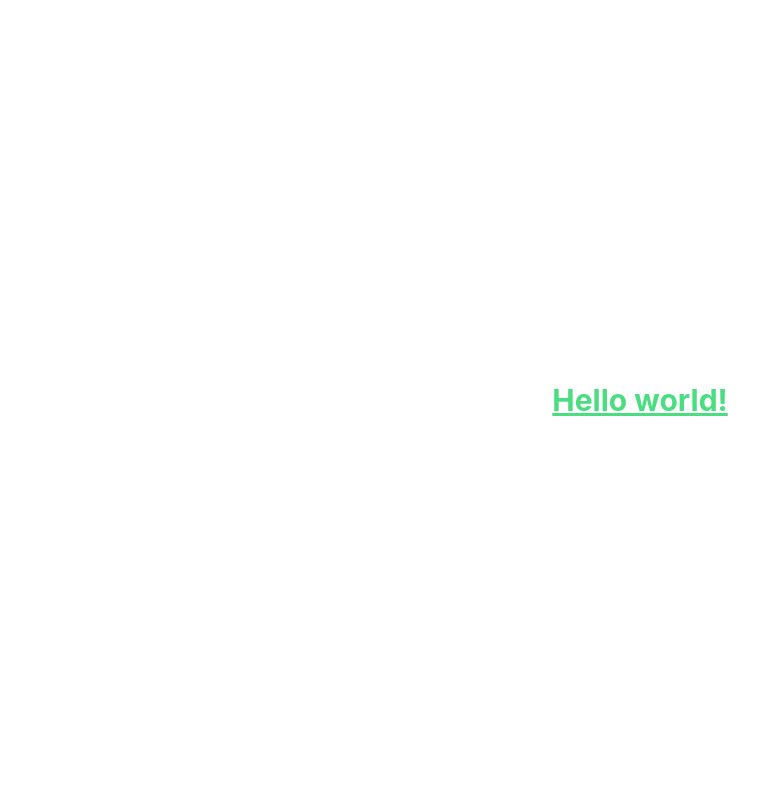
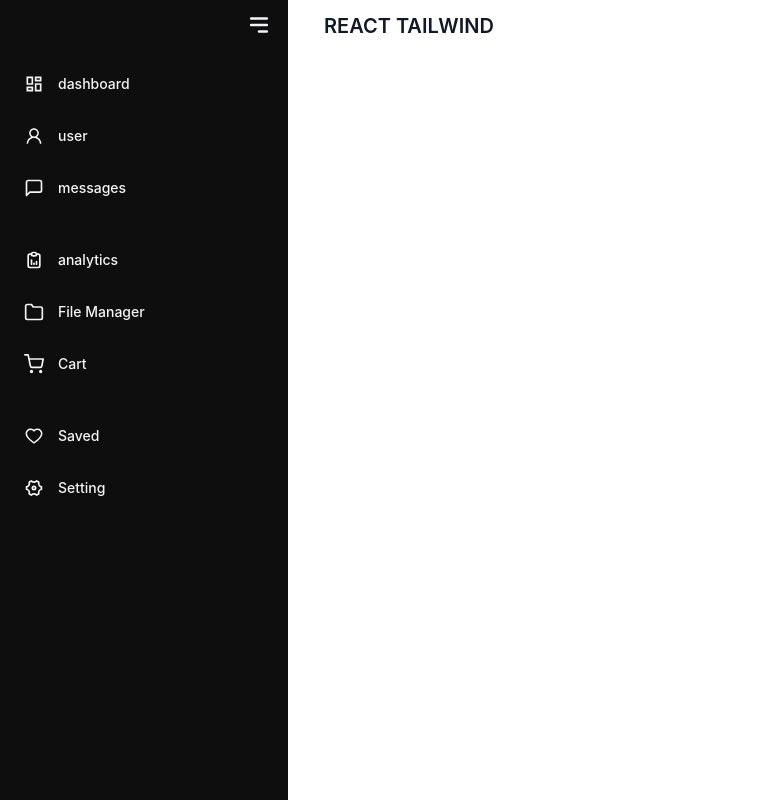
Before and after one commit to Nazninkamal/menufecture-client, a React (Create React App) app: page / in a window 1280 px wide. Shown: the whole page, without its empty margins (0-767 px from the left). Built offline with nearby package versions, Linux system fonts and the light colour scheme; no server answers.

Commit message:
code push

```diff
--- a/package.json
+++ b/package.json
@@ -10,8 +10,10 @@
     "@testing-library/jest-dom": "^5.16.5",
     "@testing-library/react": "^13.4.0",
     "@testing-library/user-event": "^13.5.0",
+    "npm": "^9.5.1",
     "react": "^18.2.0",
     "react-dom": "^18.2.0",
+    "react-icons": "^4.7.1",
     "react-redux": "^8.0.5",
     "react-router-dom": "^6.8.1",
     "react-scripts": "5.0.1",
--- /dev/null
+++ b/src/Canvas/Canvas .js
@@ -0,0 +1,98 @@
+import React, { Suspense } from "react";
+import { Canvas } from "@react-three/fiber";
+import {
+  EffectComposer,
+  DepthOfField,
+  Bloom,
+  ChromaticAberration,
+} from "@react-three/postprocessing";
+import { BlendFunction } from "postprocessing";
+import {
+  CubeCamera,
+  Environment,
+  OrbitControls,
+  PerspectiveCamera,
+} from "@react-three/drei";
+// import "./style.css";
+import { Car } from "./Car";
+// import { Boxes } from "./Boxes";
+
+// import { Ground } from "./Ground";
+// import { FloatingGrid } from "./FloatingGrid";
+// import { Rings } from "./Rings";
+
+function CarShow() {
+  return (
+    <>
+      <OrbitControls
+        target={[0, 0.35, 0]}
+        maxPolarAngle={1.45}
+      />
+
+      <PerspectiveCamera makeDefault fov={50} position={[3, 2, 5]} />
+
+      <color args={[0, 0, 0]} attach="background" />
+
+      <CubeCamera resolution={256} frames={Infinity}>
+        {(texture) => (
+          <>
+            <Environment map={texture} />
+            <Car />
+          </>
+        )}
+      </CubeCamera>
+
+      <spotLight
+        color={[1, 0.25, 0.7]}
+        intensity={1.5}
+        angle={0.6}
+        penumbra={0.5}
+        position={[5, 5, 0]}
+        castShadow
+        shadow-bias={-0.0001}
+      />
+      <spotLight
+        color={[0.14, 0.5, 1]}
+        intensity={2}
+        angle={0.6}
+        penumbra={0.5}
+        position={[-5, 5, 0]}
+        castShadow
+        shadow-bias={-0.0001}
+      />
+      {/* <Ground />
+      <FloatingGrid />
+      <Boxes />
+      <Rings /> */}
+
+      <EffectComposer>
+        {/* <DepthOfField focusDistance={0.0035} focalLength={0.01} bokehScale={3} height={480} /> */}
+        <Bloom
+          blendFunction={BlendFunction.ADD}
+          intensity={1.3} // The bloom intensity.
+          width={300} // render width
+          height={300} // render height
+          kernelSize={5} // blur kernel size
+          luminanceThreshold={0.15} // luminance threshold. Raise this value to mask out darker elements in the scene.
+          luminanceSmoothing={0.025} // smoothness of the luminance threshold. Range is [0, 1]
+        />
+        <ChromaticAberration
+          blendFunction={BlendFunction.NORMAL} // blend mode
+          offset={[0.0005, 0.0012]} // color offset
+        />
+      </EffectComposer>
+    </>
+  );
+}
+
+function Canvase() {
+  return (
+    <Suspense fallback={null}>
+      <Canvas shadows>
+        <CarShow />
+      </Canvas>
+    </Suspense>
+  );
+}
+
+export default Canvase;
--- /dev/null
+++ b/src/Canvas/Car.js
@@ -0,0 +1,37 @@
+import React, { useEffect } from "react";
+import { useFrame, useLoader } from "@react-three/fiber";
+import { GLTFLoader } from "three/examples/jsm/loaders/GLTFLoader";
+import { Mesh } from "three";
+
+// based on "Chevrolet Corvette (C7)" (https://sketchfab.com/3d-models/chevrolet-corvette-c7-2b509d1bce104224b147c81757f6f43a)
+// by Martin Trafas (https://sketchfab.com/Bexxie) licensed under CC-BY-4.0 (http://creativecommons.org/licenses/by/4.0/)
+export function Car() {
+    const gltf = useLoader(
+        GLTFLoader,
+        "./HG-AK0136_B.stp"
+    );
+
+    useEffect(() => {
+        gltf.scene.scale.set(0.005, 0.005, 0.005);
+        gltf.scene.position.set(0, -0.035, 0);
+        gltf.scene.traverse((object) => {
+            if (object instanceof Mesh) {
+                object.castShadow = true;
+                object.receiveShadow = true;
+                object.material.envMapIntensity = 20;
+            }
+        });
+    }, [gltf]);
+
+    useFrame((state, delta) => {
+        let t = state.clock.getElapsedTime();
+
+        let group = gltf.scene.children[0].children[0].children[0];
+        group.children[0].rotation.x = t * 2;
+        group.children[2].rotation.x = t * 2;
+        group.children[4].rotation.x = t * 2;
+        group.children[6].rotation.x = t * 2;
+    });
+
+    return <primitive object={gltf.scene} />;
+}
--- a/src/Pages/Home/Home/Home.js
+++ b/src/Pages/Home/Home/Home.js
@@ -1,5 +1,6 @@
 import React from 'react';
 import { useGetProductsQuery } from '../../../Redux/Features/products/productApi';
+import Sidebar from '../../Sideber';
 
 const Home = () => {
     const { data: products, isLoading, isSuccess, isError } = useGetProductsQuery();
@@ -8,9 +9,7 @@ const Home = () => {
 
     return (
         <div>
-            <h1 className="text-3xl font-bold underline text-green-400 flex justify-center items-center h-screen">
-                Hello world!
-            </h1>
+            <Sidebar />
 
         </div>
     );
--- /dev/null
+++ b/src/Pages/Sideber.js
@@ -0,0 +1,72 @@
+import React, { useState } from "react";
+import { HiMenuAlt3 } from "react-icons/hi";
+import { MdOutlineDashboard } from "react-icons/md";
+import { RiSettings4Line } from "react-icons/ri";
+import { TbReportAnalytics } from "react-icons/tb";
+import { AiOutlineUser, AiOutlineHeart } from "react-icons/ai";
+import { FiMessageSquare, FiFolder, FiShoppingCart } from "react-icons/fi";
+import { Link } from "react-router-dom";
+
+
+const Sidebar = () => {
+    const menus = [
+        { name: "dashboard", link: "/", icon: MdOutlineDashboard },
+        { name: "user", link: "/", icon: AiOutlineUser },
+        { name: "messages", link: "/", icon: FiMessageSquare },
+        { name: "analytics", link: "/", icon: TbReportAnalytics, margin: true },
+        { name: "File Manager", link: "/", icon: FiFolder },
+        { name: "Cart", link: "/", icon: FiShoppingCart },
+        { name: "Saved", link: "/", icon: AiOutlineHeart, margin: true },
+        { name: "Setting", link: "/", icon: RiSettings4Line },
+    ];
+    const [open, setOpen] = useState(true);
+    return (
+        <section className="flex gap-6">
+            <div
+                className={`bg-[#0e0e0e] min-h-screen ${open ? "w-72" : "w-16"
+                    } duration-500 text-gray-100 px-4`}
+            >
+                <div className="py-3 flex justify-end">
+                    <HiMenuAlt3
+                        size={26}
+                        className="cursor-pointer"
+                        onClick={() => setOpen(!open)}
+                    />
+                </div>
+                <div className="mt-4 flex flex-col gap-4 relative">
+                    {menus?.map((menu, i) => (
+                        <Link
+                            to={menu?.link}
+                            key={i}
+                            className={` ${menu?.margin && "mt-5"
+                                } group flex items-center text-sm  gap-3.5 font-medium p-2 hover:bg-gray-800 rounded-md`}
+                        >
+                            <div>{React.createElement(menu?.icon, { size: "20" })}</div>
+                            <h2
+                                style={{
+                                    transitionDelay: `${i + 3}00ms`,
+                                }}
+                                className={`whitespace-pre duration-500 ${!open && "opacity-0 translate-x-28 overflow-hidden"
+                                    }`}
+                            >
+                                {menu?.name}
+                            </h2>
+                            <h2
+                                className={`${open && "hidden"
+                                    } absolute left-48 bg-white font-semibold whitespace-pre text-gray-900 rounded-md drop-shadow-lg px-0 py-0 w-0 overflow-hidden group-hover:px-2 group-hover:py-1 group-hover:left-14 group-hover:duration-300 group-hover:w-fit  `}
+                            >
+                                {menu?.name}
+                            </h2>
+                        </Link>
+                    ))}
+                </div>
+            </div>
+            <div className="m-3 text-xl text-gray-900 font-semibold">
+                REACT TAILWIND
+
+            </div>
+        </section>
+    );
+};
+
+export default Sidebar;
```
Also changed, not shown: HG-AK0136_B.jsx (added), 2 other files (tests, documents, lock files or other folders).
